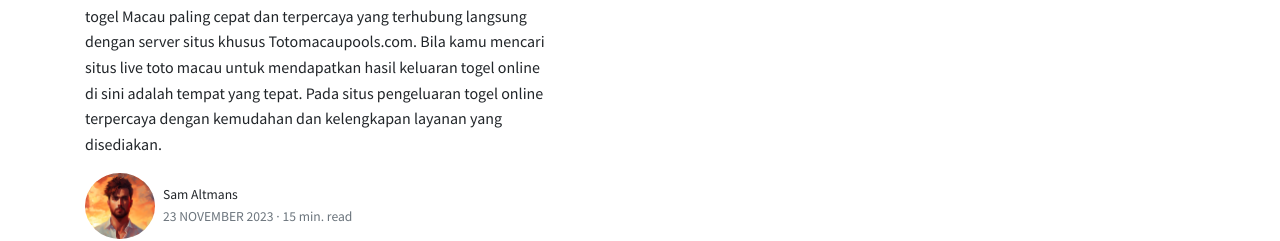
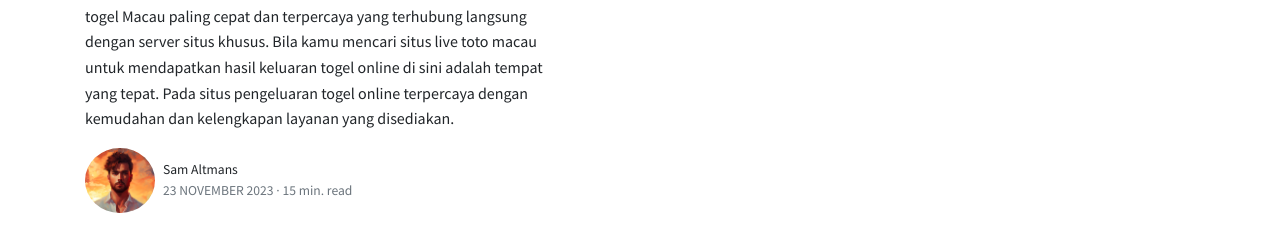
Before and after one commit to exzeros/blog, a plain HTML site: page LIVE-DRAW-TOTO-MACAU.html in a window 1280 px wide. Shown: the part 582-823 px from the top of the page. Drawn offline with nearby package versions, Linux system fonts and the light colour scheme; a script that the page names is missing.

Commit message:
Update LIVE-DRAW-TOTO-MACAU.html

```diff
--- a/LIVE-DRAW-TOTO-MACAU.html
+++ b/LIVE-DRAW-TOTO-MACAU.html
@@ -52,7 +52,7 @@ Live Draw Toto Macau Menguasai Permainan Investasi Mengungkap Beragam Strategi u
 
 
 <p class="mb-3">
-Live Draw Toto Macau merupakan situs pengeluaran keluaran angka togel Macau paling cepat dan terpercaya yang terhubung langsung dengan server situs khusus Totomacaupools.com. Bila kamu mencari situs live toto macau untuk mendapatkan hasil keluaran togel online di sini adalah tempat yang tepat. Pada situs pengeluaran togel online terpercaya dengan kemudahan dan kelengkapan layanan yang disediakan.
+Live Draw Toto Macau merupakan situs pengeluaran keluaran angka togel Macau paling cepat dan terpercaya yang terhubung langsung dengan server situs khusus. Bila kamu mencari situs live toto macau untuk mendapatkan hasil keluaran togel online di sini adalah tempat yang tepat. Pada situs pengeluaran togel online terpercaya dengan kemudahan dan kelengkapan layanan yang disediakan.
 					</p>
 					<div class="d-flex align-items-center">
 						<img class="rounded-circle" src="assets/img/demo/writerimg.jpg" width="70">
```
